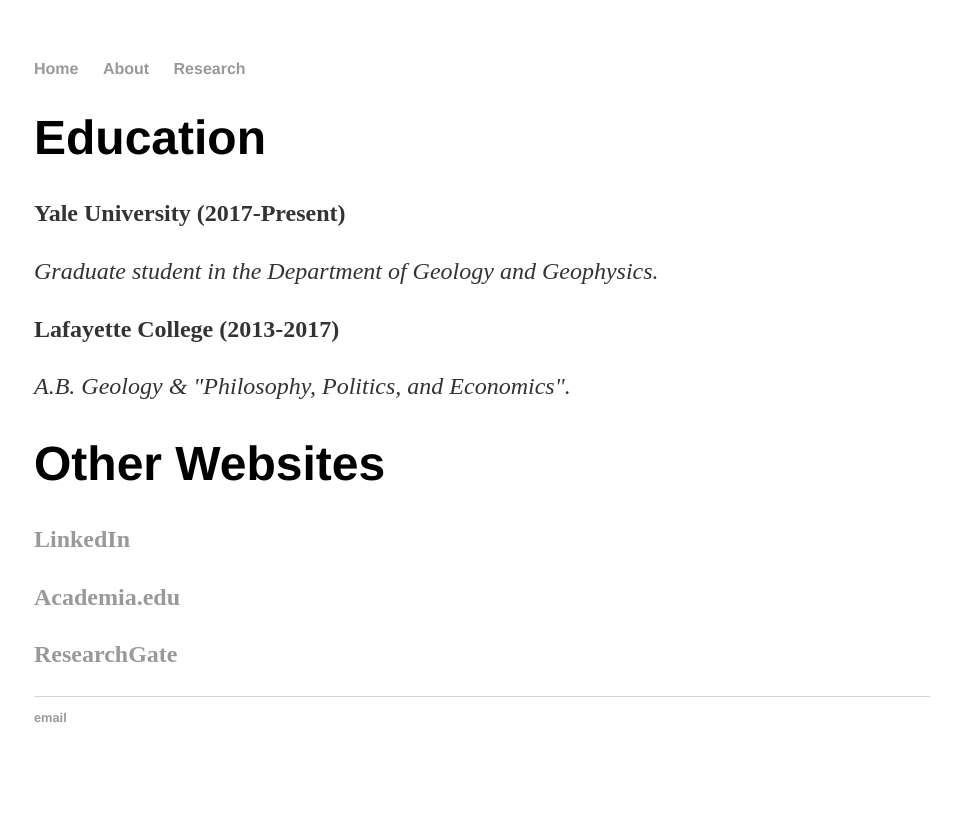
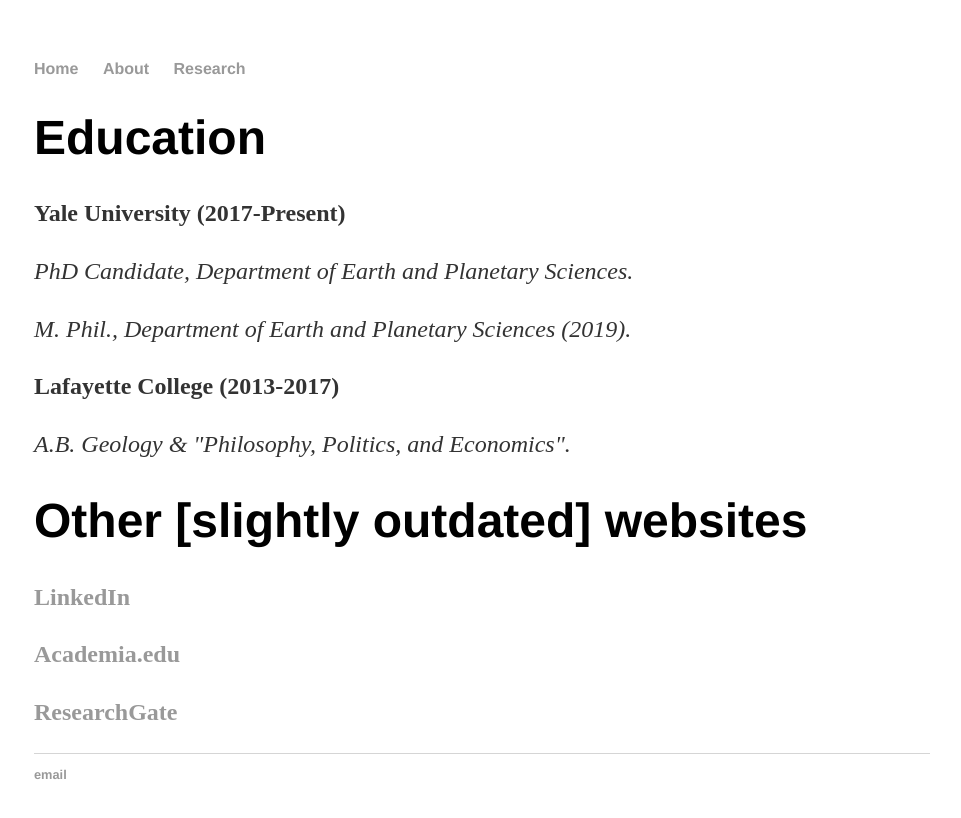
Before and after one commit to jackolivershaw/jackolivershaw.github.io, a Jekyll site: the page built from about/index.html, in a window 1280 px wide. Shown: the top 818 px of the page, without its empty margins (158-1119 px from the left). Built offline with Jekyll 4.4.1, drawn with Linux system fonts in a browser that asks for light colours.

Commit message:
Update index.html

```diff
--- a/about/index.html
+++ b/about/index.html
@@ -5,7 +5,8 @@
 <div class="blurb">
 	<h1>Education</h1>
 	<p><b>Yale University (2017-Present)</p></b>
-	<p><em>Graduate student in the Department of Geology and Geophysics.</em></p>
+	<p><em>PhD Candidate, Department of Earth and Planetary Sciences.</em></p>
+	<p><em>M. Phil., Department of Earth and Planetary Sciences (2019).</em></p>
 	<p></p>
 
 
@@ -15,7 +16,7 @@
 	<p></p>
 	<p></p>
 
-	<h1>Other Websites</h1>
+	<h1>Other [slightly outdated] websites</h1>
 	<p><b><a href="https://www.linkedin.com/in/jackolivershaw/">LinkedIn</a></p></b>
 	<p><b><a href="http://yale.academia.edu/JackShaw">Academia.edu</a></p></b>
 	<p><b><a href="https://www.researchgate.net/profile/Jack_Shaw7">ResearchGate</a></p></b>
```
